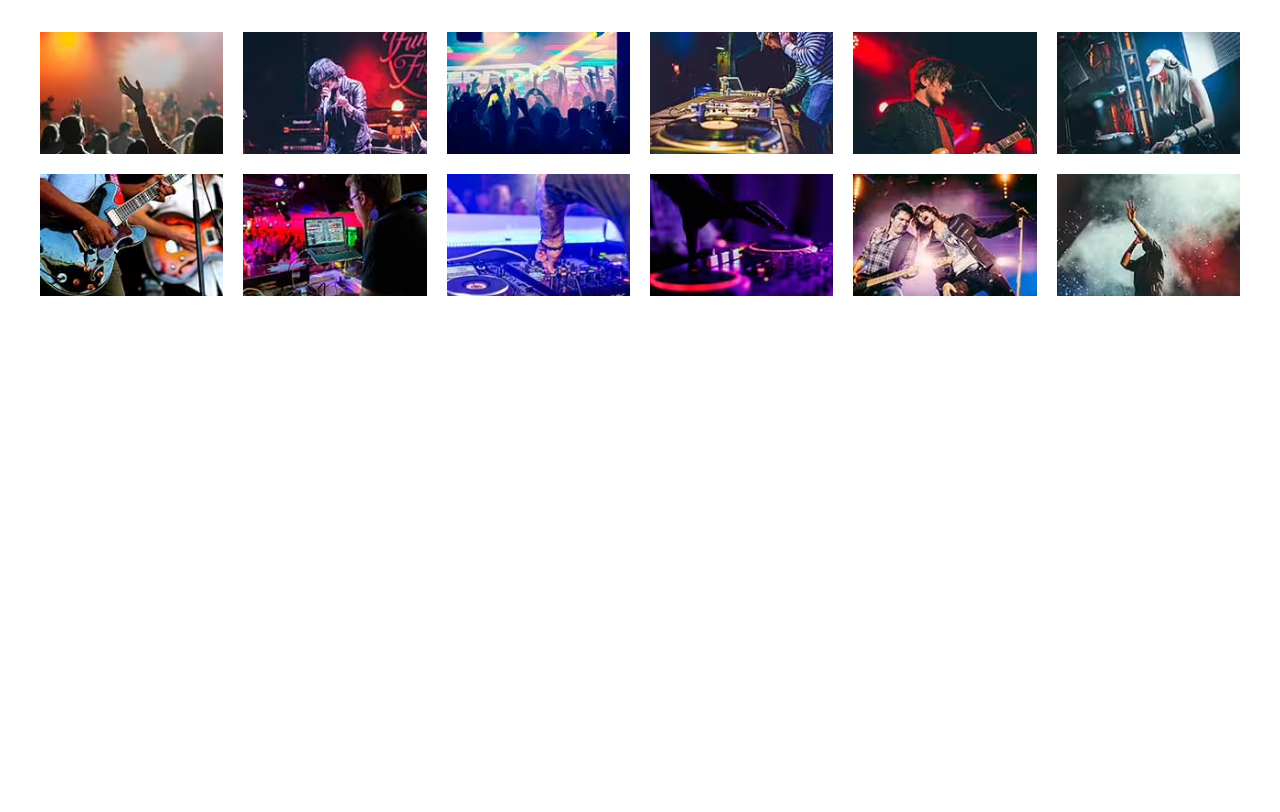
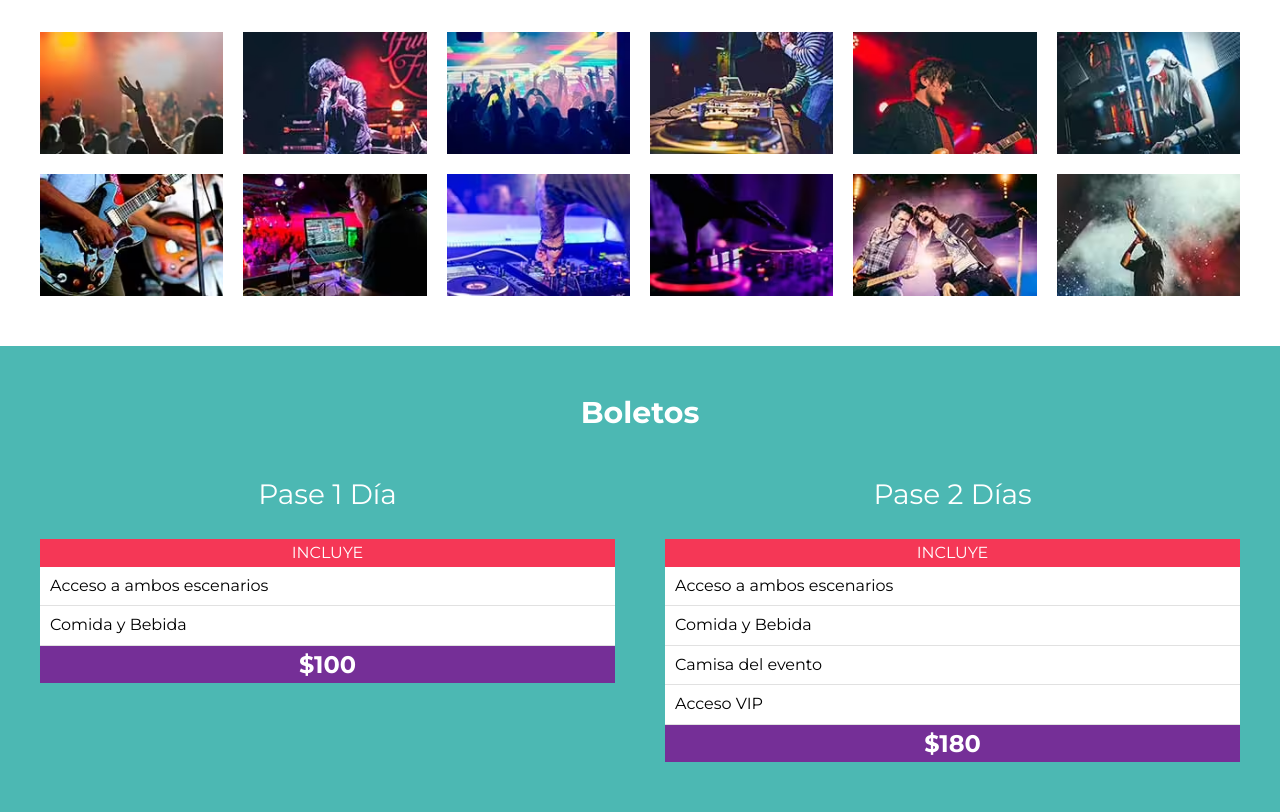
Before and after one commit to RKamey/festival-musica, a website: page index.html in a window 1280 px wide. Shown: the part 2919-3731 px from the top of the page. Before the commit the page ends 3265 px from the top, so only its background shows below. Drawn offline with Linux system fonts and the light colour scheme.

Commit message:
feat: completar contenido y estilos de la seccion 'boletos'

```diff
--- a/index.html
+++ b/index.html
@@ -173,9 +173,51 @@
     <section class="galeria contenedor" id="galeria">
         <h3>Galería</h3>
 
-        <ul class="galeria-imagenes">
+        <ul class="galeria-imagenes"></ul>
+    </section>
 
-        </ul>
+    <section class="boletos bg-verde">
+        <h3>Boletos</h3>
+
+        <div class="contenedor contenedor-boletos">
+            <div class="basico pase">
+                <p class="nombre-pase">Pase 1 Día</p>
+                <header class="pase-header">
+                    <p>Incluye</p>
+                </header>
+
+                <div class="pase-body">
+                    <ul>
+                        <li>Acceso a ambos escenarios</li>
+                        <li>Comida y Bebida</li>
+                    </ul>
+                </div>
+
+                <footer class="pase-footer">
+                    <p>$100</p>
+                </footer>
+            </div>
+            <div class="premium pase">
+                <p class="nombre-pase">Pase 2 Días</p>
+
+                <header class="pase-header">
+                    <p>Incluye</p>
+                </header>
+
+                <div class="pase-body">
+                    <ul>
+                        <li>Acceso a ambos escenarios</li>
+                        <li>Comida y Bebida</li>
+                        <li>Camisa del evento</li>
+                        <li>Acceso VIP</li>
+                    </ul>
+                </div>
+
+                <footer class="pase-footer">
+                    <p>$180</p>
+                </footer>
+            </div>
+        </div>
     </section>
 
     <script src="build/js/galeria.js"></script>
--- a/src/scss/base/_variables.scss
+++ b/src/scss/base/_variables.scss
@@ -6,6 +6,7 @@
 $rosa: #F53756;
 $amarillo: #FEF46D;
 $morado: #752F97;
+$gris-claro: #E1E1E1;
 $negro: #000000;
 $blanco: #FFFFFF;
 
--- /dev/null
+++ b/src/scss/layout/_boletos.scss
@@ -0,0 +1,67 @@
+@use 'base/variables' as v;
+@use 'base/mixins' as m;
+
+.boletos {
+    padding: 5rem 0;
+
+    h3 {
+        text-align: center;
+        color: v.$blanco;
+        margin-bottom: 2rem;
+    }
+
+    .contenedor-boletos {
+        @include m.tablet {
+            @include m.grid(2, 5rem);
+        }
+    }
+}
+
+.pase {
+
+    .nombre-pase {
+       text-align: center;
+       font-size: 2.8rem;
+       color: v.$blanco;
+    }
+
+    &-header,
+    &-footer {
+        padding: .5rem;
+        p {
+            text-align: center;
+            color: v.$blanco;
+            margin: 0;
+        }
+    }
+
+    &-header {
+        background-color: v.$rosa;
+        p {
+            text-transform: uppercase;
+            font-size: 1.6rem;
+        }
+    }
+
+    &-body {
+        background-color: v.$blanco;
+
+        ul {
+            @include m.resetear-lista;
+            li,
+            :nth-child(odd) {
+                background-color: v.$blanco;
+                padding: 1rem;
+                border-bottom: 1px solid v.$gris-claro;
+            }
+        }
+    }
+
+    &-footer {
+        background-color: v.$morado;
+        p {
+            font-size: 2.4rem;
+            font-weight: 700;
+        }
+    }
+}
--- a/src/scss/layout/_index.scss
+++ b/src/scss/layout/_index.scss
@@ -3,3 +3,4 @@
 @forward 'festival';
 @forward 'lineup';
 @forward 'galeria';
+@forward 'boletos';
```
Also changed, not shown: build/css/app.css.
